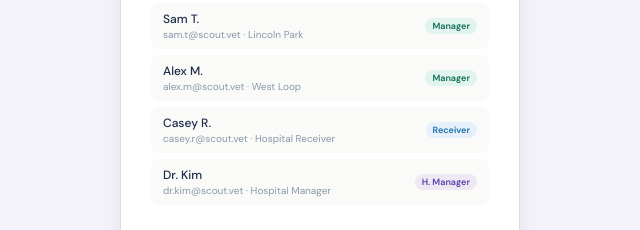
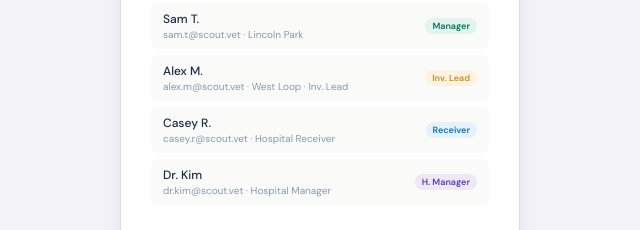
Before and after one commit to CODHenley/medsync, a plain HTML site: page medsync_login.html in a window 1280 px wide. Shown: the part 607-837 px from the top of the page, 320-960 px from the left. Drawn offline with Linux system fonts and the light colour scheme.

Commit message:
login: update Alex M. badge to Inv. Lead

```diff
--- a/medsync_login.html
+++ b/medsync_login.html
@@ -102,8 +102,8 @@ body{font-family:'DM Sans',sans-serif;background:var(--bg);min-height:100vh;disp
           <span class="demo-badge db-mgr">Manager</span>
         </button>
         <button class="demo-btn" onclick="demoLogin('alex.m@scout.vet')">
-          <div><div class="demo-name">Alex M.</div><div class="demo-role">alex.m@scout.vet · West Loop</div></div>
-          <span class="demo-badge db-mgr">Manager</span>
+          <div><div class="demo-name">Alex M.</div><div class="demo-role">alex.m@scout.vet · West Loop · Inv. Lead</div></div>
+          <span class="demo-badge" style="background:#FEF3E2;color:#C8922A;">Inv. Lead</span>
         </button>
         <button class="demo-btn" onclick="demoLogin('casey.r@scout.vet')">
           <div><div class="demo-name">Casey R.</div><div class="demo-role">casey.r@scout.vet · Hospital Receiver</div></div>
```
